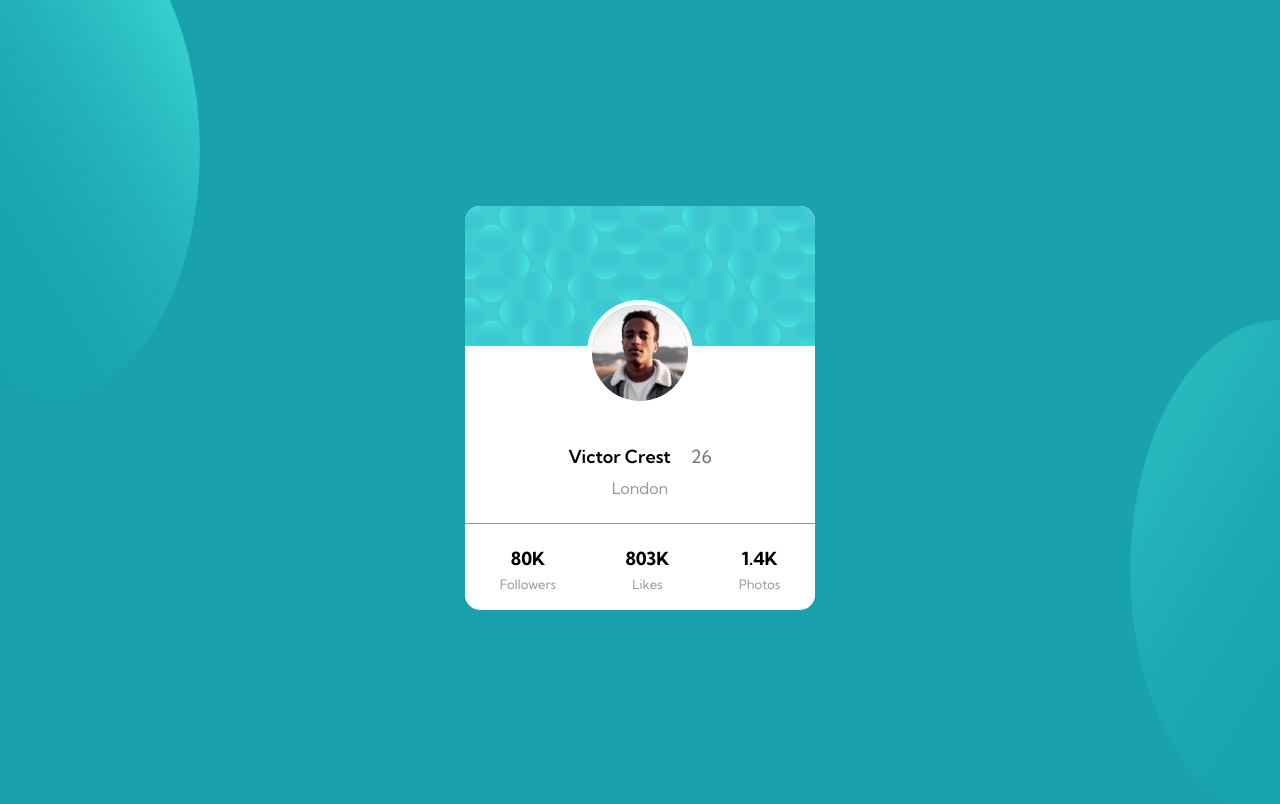
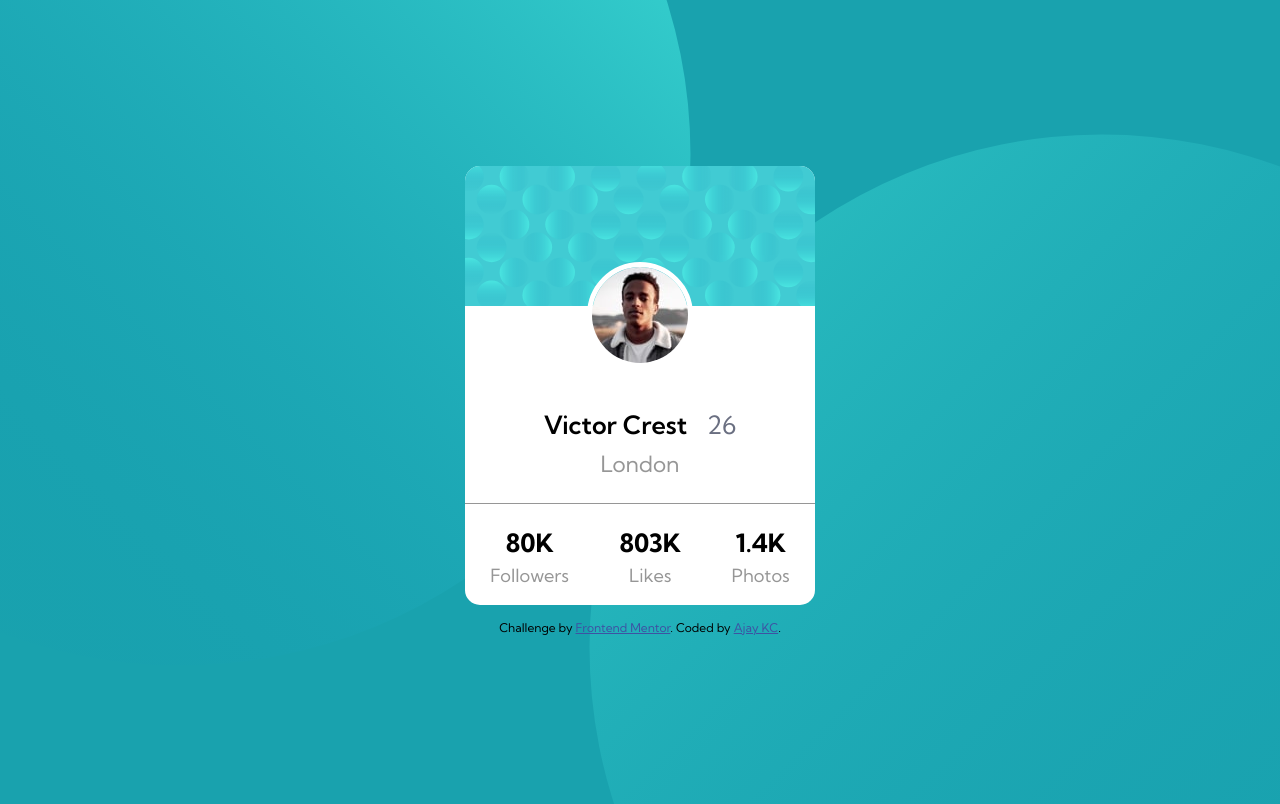
Before and after one commit to ajay117/profile-card-component, a plain HTML site: page index.html in a window 1280 px wide. Drawn offline with Linux system fonts and the light colour scheme.

Commit message:
Arrange attribution style and position

```diff
--- a/index.css
+++ b/index.css
@@ -32,10 +32,9 @@ body {
   background-size: 300px 500px, 300px 500px;
   background-repeat: no-repeat, no-repeat;
   background-position: top -100px left -100px, bottom -20px right -150px;
-
-  /* background-position: left -69%, right 170%; */
   background-repeat: no-repeat;
   display: flex;
+  flex-direction: column;
   justify-content: center;
   align-items: center;
 }
@@ -47,7 +46,6 @@ p {
 
 /* ||Classes */
 .card {
-  /* border: 1px solid black; */
   max-width: 350px;
   background-color: white;
   border-radius: 15px;
@@ -76,16 +74,20 @@ p {
 .img_user {
   border-radius: 50%;
   border: 5px solid white;
-  /* padding: 5px; */
 }
 .stats_number {
   font-weight: 700;
   font-size: 1.8rem;
 }
 
-/* .stats {
-    display: flex;
-} */
+.attribution {
+  font-size: 12px;
+  text-align: center;
+  padding: 15px 0;
+}
+.attribution a {
+  color: hsl(228, 45%, 44%);
+}
 
 /* ||Utilities */
 .text-center {
@@ -97,12 +99,6 @@ p {
 .text-bold {
   font-weight: 600;
 }
-/* .text-md {
-    font-size: 18px;
-} */
-/* .text-md {
-    font-size:
-} */
 .text-gray {
   color: var(--dark-gray);
 }
@@ -116,3 +112,14 @@ p {
 .move-up-20 {
   transform: translateY(-20px);
 }
+
+/* || Media Queries */
+@media (min-width: 700px) {
+  html {
+    font-size: 14px;
+  }
+  body {
+    background-position: top 160% left -130%, bottom 160% right -130%;
+    background-size: 80%, 80%;
+  }
+}
--- a/index.html
+++ b/index.html
@@ -17,13 +17,6 @@
 
     <!-- Feel free to remove these styles or customise in your own stylesheet 👍 -->
     <style>
-      .attribution {
-        font-size: 11px;
-        text-align: center;
-      }
-      .attribution a {
-        color: hsl(228, 45%, 44%);
-      }
     </style>
   </head>
   <body>
@@ -56,11 +49,13 @@
           </div>
         </div>
       </div>
+
     </div>
-
-    <!-- <div class="attribution">
-    Challenge by <a href="https://www.frontendmentor.io?ref=challenge" target="_blank">Frontend Mentor</a>.
-    Coded by <a href="#">Your Name Here</a>.
-  </div> -->
+      <div class="attribution">
+        Challenge by
+        <a href="https://www.frontendmentor.io?ref=challenge" target="_blank"
+          >Frontend Mentor</a
+        >. Coded by <a href="https://github.com/ajay117">Ajay KC</a>.
+      </div>
   </body>
 </html>
```
